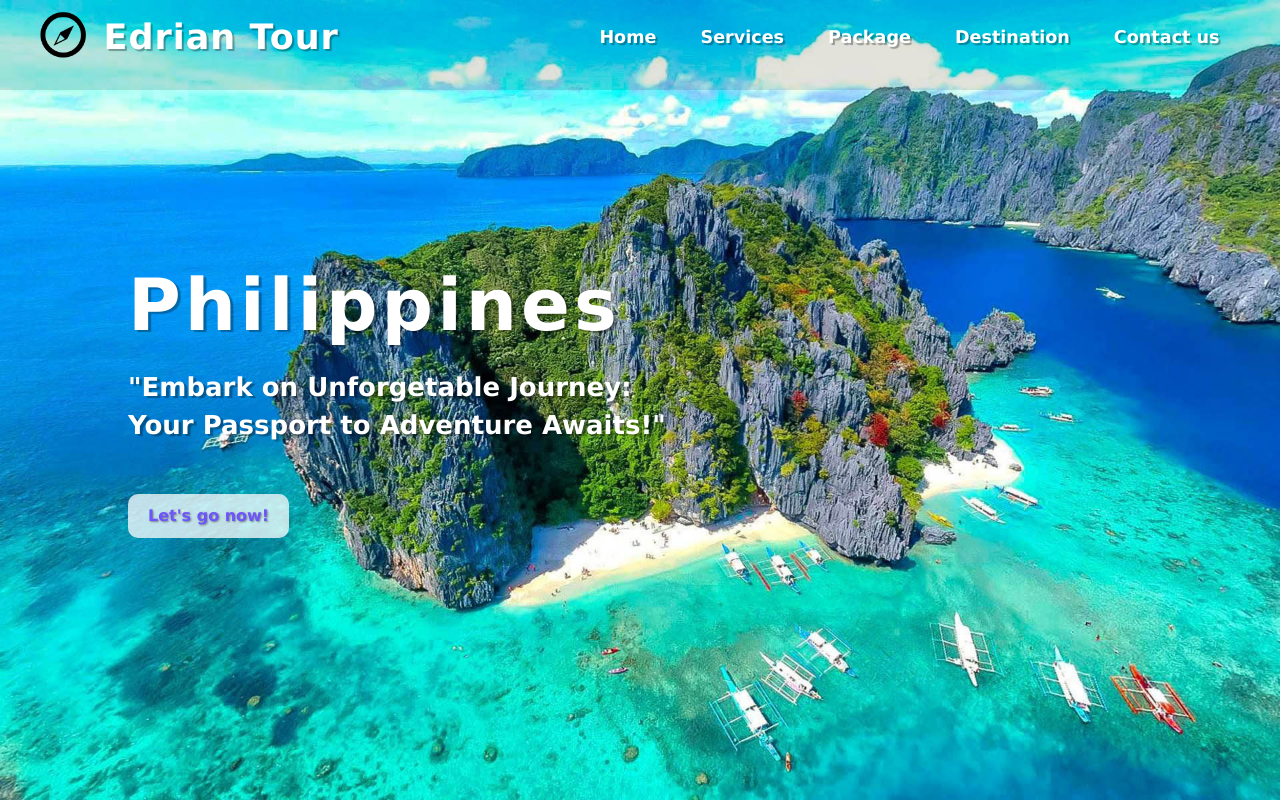
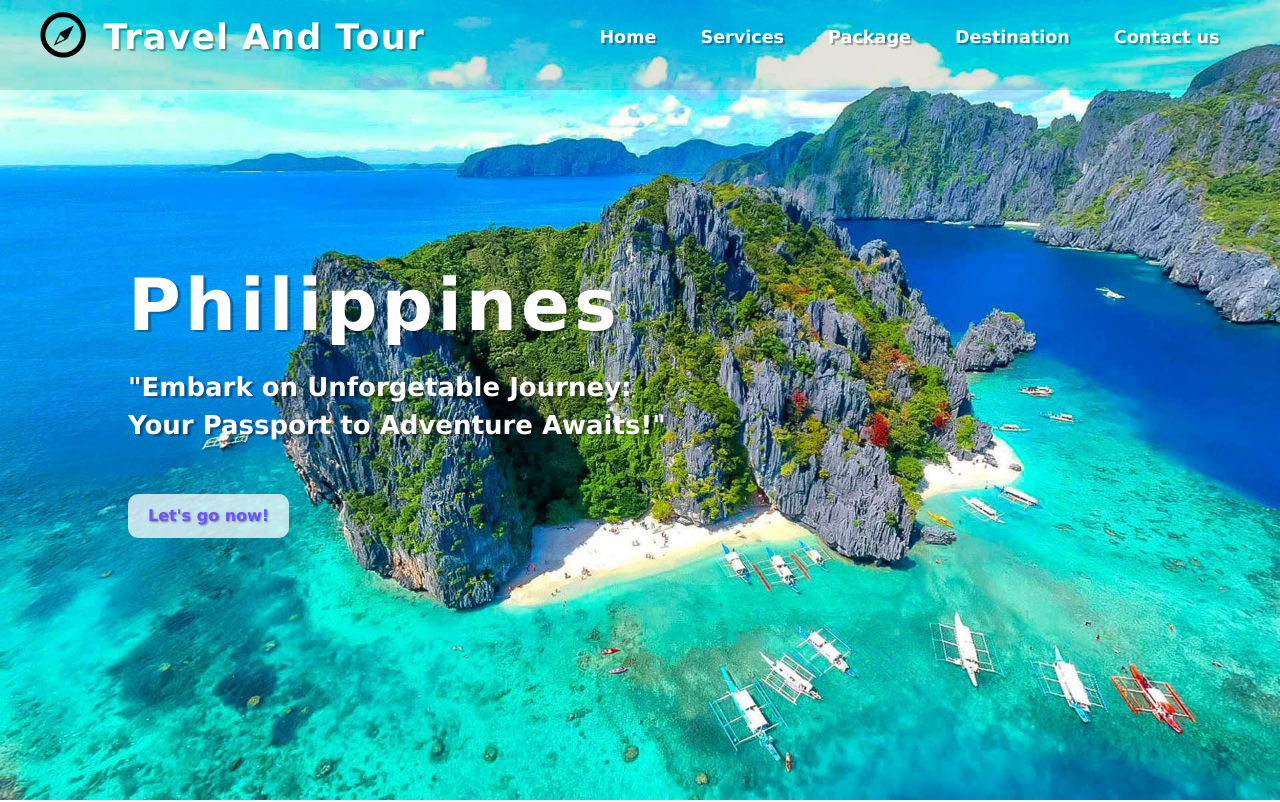
Before and after one commit to nicexuU/MP1-tour-travel, a plain HTML site: page index.html in a window 1280 px wide. Shown: the top 802 px of the page. Drawn offline with nearby package versions, Linux system fonts and the light colour scheme.

Commit message:
Update index.html

```diff
--- a/index.html
+++ b/index.html
@@ -30,7 +30,7 @@
     <header>
       <div class="text-logo">
         <img src="img/compass2.png" alt="compass" width="50px" />
-        <a href="#" class="logo">Edrian Tour</a>
+        <a href="#" class="logo">Travel And Tour</a>
       </div>
       <div class="bx bx-menu" id="menu-icon"></div>
       <ul class="navbar">
```
